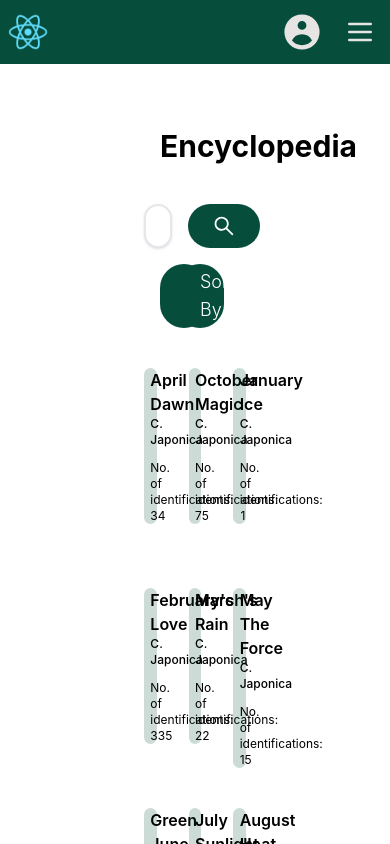
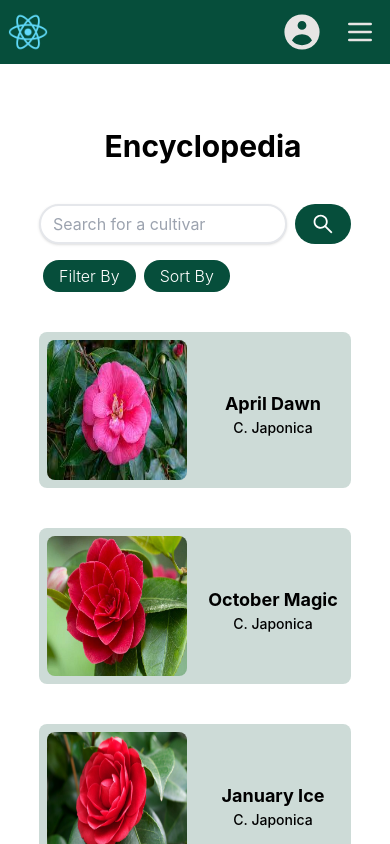
Before and after one commit to Camellia-Cultivar/Camellia-Cultivar, a React (Create React App) app in the folder webapp/: page /encyclopedia in a window 390 px wide. Shown: the top 844 px of the page. Built offline with nearby package versions, Linux system fonts and the light colour scheme.

Commit message:
improved responsivity of encyclopedia

```diff
--- a/webapp/src/components/Card/index.js
+++ b/webapp/src/components/Card/index.js
@@ -5,13 +5,13 @@ const Card = ({ className, image, name, species, identifications }) => {
         <div className={"rounded-lg "+className}>
 
         <div className=" bg-emerald-900/20 grid grid-cols-2 rounded-lg">
-            <div className="m-4">
+            <div className="m-2 lg:m-4">
                 <img alt="" className="rounded-lg aspect-square" src={image}></img>
             </div>
-            <div className="text-center flex flex-col justify-center align-middle h-full">
-                <p className="font-semibold">{name}</p>
-                <p className="text-xs font-medium">{species}</p>
-                <p className="mt-3 text-xs">No. of identifications: {identifications}</p>
+            <div className="m-1 text-center flex flex-col justify-center align-middle h-full">
+                <p className="text-lg sm:text-base font-bold">{name}</p>
+                <p className="text-sm sm:text-xs font-medium">{species}</p>
+                {identifications===undefined ?  <></>:<p className="mt-3 text-xs">No. of identifications: {identifications}</p>}
             </div>
         </div>
         </div>
--- a/webapp/src/pages/Encyclopedia/index.js
+++ b/webapp/src/pages/Encyclopedia/index.js
@@ -34,25 +34,25 @@ const Encyclopedia = () => {
     }
 
     return (
-        <div className="mx-36 flex flex-col">
+        <div className="container-4/5 flex flex-col">
             <div className="pt-16 pb-6 ml-4">
-                <p className="text-3xl font-bold text-start">Encyclopedia</p>
+                <p className="text-3xl font-bold text-center md:text-start">Encyclopedia</p>
             </div>
             <div className="self-center flex flex-col w-full pt-4">
                 <div className="flex w-full ">
-                    <input placeholder="Search for a cultivar" className=" rounded-3xl border-2 px-3 py-2 shadow w-11/12 mr-4 text-xl h-full focus:border-emerald-900"></input>
-                    <button className="bg-emerald-900 text-white text-2xl px-6 py-1 rounded-3xl active:scale-110 hover:scale-105"><AiOutlineSearch></AiOutlineSearch></button>
+                    <input placeholder="Search for a cultivar" className=" rounded-3xl border-2 px-3 py-2 shadow w-11/12 mr-2 md:mr-4 sm:text-base md:text-xl h-full focus:border-emerald-900"></input>
+                    <button className="bg-emerald-900 text-white text-2xl px-4 md:px-6 py-1 rounded-3xl active:scale-110 hover:scale-105"><AiOutlineSearch></AiOutlineSearch></button>
                 </div>
-                <div className="mt-4 ml-4 grid grid-cols-8 gap-4">
-                    <button className="bg-emerald-900 text-white font-light text-lg px-6 py-1 rounded-3xl active:scale-110 hover:scale-105">Filter By</button>
-                    <button className="bg-emerald-900 text-white font-light text-lg px-6 py-1 rounded-3xl active:scale-110 hover:scale-105">Sort By</button>
+                <div className=" flex md:justify-start mt-4">
+                    <button className="bg-emerald-900 text-white font-light text-base md:text-lg px-4 md:px-6 py-1 mx-1 md:mx-4 rounded-3xl active:scale-110 hover:scale-105">Filter By</button>
+                    <button className="bg-emerald-900 text-white font-light text-base md:text-lg px-4 md:px-6 py-1 mx-1 md:mx-4 rounded-3xl active:scale-110 hover:scale-105">Sort By</button>
                 </div>
             </div>
-            <div className="grid grid-cols-3 grid-rows-3 gap-x-8 gap-y-10 mt-10">
+            <div className="grid sm:grid-cols-2 sm:gap-x-4 md:grid-cols-3 md:grid-rows-3 md:gap-x-8 gap-y-10 mt-10">
                 {
                     camellias.map((camellia) => {
                         return (
-                            <Card className="hover:scale-110 hover:shadow" key={camellia.id} image={camellia.image} name={camellia.name} species={camellia.species} identifications={camellia.identifications}></Card>
+                            <Card className="hover:scale-110 hover:shadow" key={camellia.id} image={camellia.image} name={camellia.name} species={camellia.species}></Card>
                         )
                     })
                 }
```
